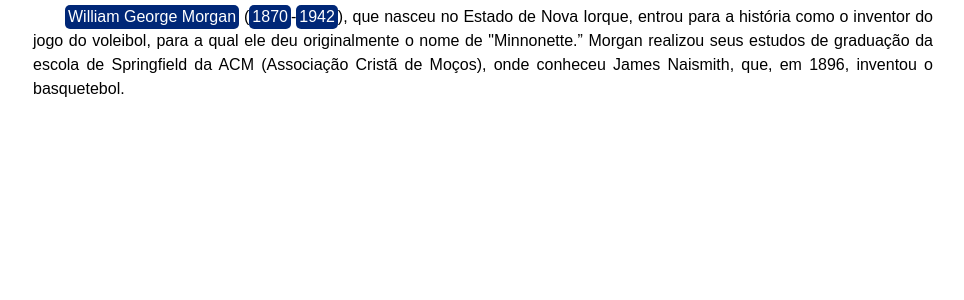
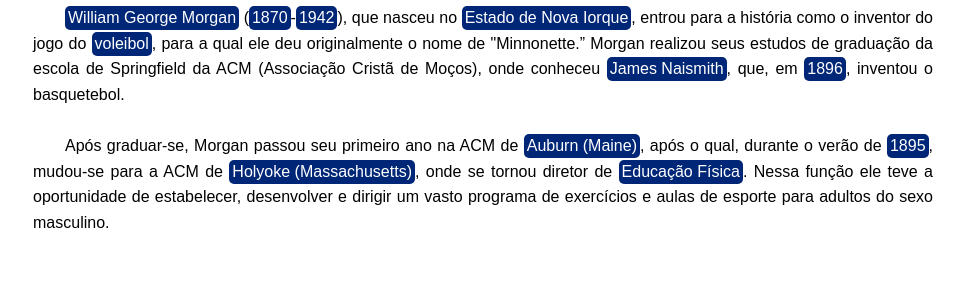
Before and after one commit to lscj-ldc/volei-para-todos, a PHP site: page /historia.html in a window 1280 px wide. Shown: the part 70-370 px from the top of the page, without its empty margins (157-1121 px from the left). Run offline with PHP 8.4, Linux system fonts and the light colour scheme.

Commit message:
Atualização história

```diff
--- a/css/style.css
+++ b/css/style.css
@@ -85,7 +85,6 @@
     text-indent: 2em;
     font-family: Arial, Helvetica, sans-serif;
     font-size: 16px;
-    line-height: 1.5;
 
     & .psh button {
         border: 0;
@@ -107,6 +106,7 @@
     & .psh p {
         display: block;
         text-align: justify;
+        line-height: 1.6;
     }
 
     & .ssh {
@@ -125,12 +125,14 @@
         visibility: hidden;
         transition: visibility 0.25s ease-in-out transform 0.25s ease-in-out, opacity 0.25s ease-in-out;
     }
+
     & .tshc {
         background-color: var(--branco);
         padding: 16px 24px;
         width: 384px;
         border-radius: 5px;
     }
+
     & .ssh .tshc span {
         display: flexbox;
         color: var(--branco);
@@ -142,6 +144,7 @@
         padding: 5px 10px;
         line-height: 24px;
     }
+
     & .ssh .tshc span:hover {
         background-color: var(--branco);
     }
--- a/historia.html
+++ b/historia.html
@@ -1,5 +1,6 @@
 <!DOCTYPE html>
 <html lang="pt-br">
+
 <head>
     <meta charset="UTF-8">
     <meta name="viewport" content="width=device-width, initial-scale=1.0">
@@ -7,6 +8,7 @@
     <link rel="stylesheet" href="css/mobile.css">
     <title>Super Volei</title>
 </head>
+
 <body>
     <header class="header">
         <nav class="nav">
@@ -22,12 +24,19 @@
     <main class="historia">
         <section class="psh"><!--psh = primeira secao historia-->
             <p>
-                <button onmouseover="btnAutor()">William George Morgan</button> (<button onmouseover="btnAno()">1870</button>-<button onmouseover="btnAnoI()">1942</button>), que nasceu no Estado de Nova Iorque, entrou para a história como o inventor do jogo do voleibol, para a qual ele deu originalmente o nome de "Minnonette.” Morgan realizou seus estudos de graduação da escola de Springfield da ACM (Associação Cristã de Moços), onde conheceu James Naismith, que, em 1896, inventou o basquetebol. <br><br>
+                <button onclick="btnAutor()">William George Morgan</button> (<button
+                    onclick="btnAno()">1870</button>-<button onclick="btnAnoI()">1942</button>), que nasceu no <BUtton
+                    onclick="btnEni()">Estado de Nova Iorque</BUtton>, entrou para a história como o inventor do jogo do
+                <button onclick="btnV()">voleibol</button>, para a qual ele deu originalmente o nome de "Minnonette.”
+                Morgan realizou seus estudos de graduação da escola de Springfield da ACM (Associação Cristã de Moços),
+                onde conheceu <button onclick="btnJn()">James Naismith</button>, que, em <button
+                    onclick="btnAnoJn()">1896</button>, inventou o basquetebol. <br><br>
             </p>
             <section class="ssh" id="secao"><!--ssh = segunda secao historia-->
                 <section class="tshc"><!--tshc = terceira secao historia conteudo-->
                     <span onmousemove="btnFechar()">&times;</span>
-                    <p>William George Morgan foi o inventor do voleibol, originalmente chamado "Mintonette", nome derivado do jogo badminton que ele resolveu mudar para melhor refletir a natureza do esporte.
+                    <p>William George Morgan foi o inventor do voleibol, originalmente chamado "Mintonette", nome
+                        derivado do jogo badminton que ele resolveu mudar para melhor refletir a natureza do esporte.
                     </p>
                     <img src="imagem/Sem título.jpg" alt="">
                 </section>
@@ -37,7 +46,8 @@
                 <section class="tshc"><!--tshc = terceira secao historia conteudo-->
                     <span onmousemove="btnAnoF()">&times;</span>
                     <p>
-                        1870 foi um ano comum do século XIX do actual Calendário Gregoriano, da Era de Cristo, e a sua letra dominical foi B, teve início a um sábado e terminou também a um sábado.
+                        1870 foi um ano comum do século XIX do actual Calendário Gregoriano, da Era de Cristo, e a sua
+                        letra dominical foi B, teve início a um sábado e terminou também a um sábado.
                     </p>
                     <img src="imagem/AnoB.jpg" alt="">
                 </section>
@@ -47,7 +57,91 @@
                 <section class="tshc"><!--tshc = terceira secao historia conteudo-->
                     <span onmousemove="btnAnoIF()">&times;</span>
                     <p>
-                        1842 foi um ano comum do século XX que começou numa quinta-feira, segundo o calendário Gregoriano. A sua letra dominical foi D. A terça-feira de Carnaval ocorreu a 17 de fevereiro e o domingo de Páscoa a 5 de abril.
+                        1842 foi um ano comum do século XX que começou numa quinta-feira, segundo o calendário
+                        Gregoriano. A sua letra dominical foi D. A terça-feira de Carnaval ocorreu a 17 de fevereiro e o
+                        domingo de Páscoa a 5 de abril.
+                    </p>
+                    <img src="imagem/AnoB.jpg" alt="">
+                </section>
+            </section>
+
+            <section class="ssh" id="secaoTres"><!--ssh = segunda secao historia-->
+                <section class="tshc"><!--tshc = terceira secao historia conteudo-->
+                    <span onmousemove="btnEniF()">&times;</span>
+                    <p>
+                        Nova Iorque ou Nova York é um dos 50 estados dos Estados Unidos, localizado na Região nordeste
+                        do pais. É o maior centro financeiro e comercial do pais, e o quarto maior centro industrial dos
+                        Estados Unidos, atrás apenas de Califórnia, Texas e Ohio.
+                    </p>
+                    <img src="imagem/eny.jpg" alt="">
+                </section>
+            </section>
+
+            <section class="ssh" id="secaoQuatro"><!--ssh = segunda secao historia-->
+                <section class="tshc"><!--tshc = terceira secao historia conteudo-->
+                    <span onmousemove="btnvF()">&times;</span>
+                    <p>
+                        Volei é um esporte praticado numa quadra dividida em duas partes por uma rede, possuindo duas
+                        equipes de seis jogadores em cada lado. O voleibol foi originalmente chamado de Mintonette,
+                        devido à sua semelhança com o Badminton.
+                    </p>
+                    <img src="imagem/volei.jpg" alt="">
+                </section>
+            </section>
+
+            <section class="ssh" id="secaoCinco"><!--ssh = segunda secao historia-->
+                <section class="tshc"><!--tshc = terceira secao historia conteudo-->
+                    <span onmousemove="btnJnF()">&times;</span>
+                    <p>
+                        James Naismith foi um professor de educação física canadense e inventor do basquetebol.
+                    </p>
+                    <img src="imagem/jn.jpg" alt="">
+                </section>
+            </section>
+
+            <section class="ssh" id="secaoSeis"><!--ssh = segunda secao historia-->
+                <section class="tshc"><!--tshc = terceira secao historia conteudo-->
+                    <span onmousemove="btnAnoJnF()">&times;</span>
+                    <p>
+                        1896 foi um ano bissexto do actual Calendário Gregoriano e as suas letras dominicais foram E e
+                        D, teve início a uma quarta-feira e terminou a uma quinta-feira.
+                    </p>
+                    <img src="imagem/AnoB.jpg" alt="">
+                </section>
+            </section>
+        </section>
+
+        <section class="psh">
+            <p>
+                Após graduar-se, Morgan passou seu primeiro ano na ACM de <button onclick="btnAm()">Auburn
+                (Maine)</button>, após o qual, durante o verão de <button onclick="btnAmAno()">1895</button>, mudou-se para a ACM de <button onclick="btnHm()">Holyoke (Massachusetts)</button>, onde se tornou diretor de <button onclick="btnEf()">Educação Física</button>. Nessa função ele teve a oportunidade de estabelecer, desenvolver e dirigir um vasto programa de exercícios e aulas de esporte para adultos do sexo masculino.
+            </p>
+
+            <section class="ssh" id="secaoSete"><!--ssh = segunda secao historia-->
+                <section class="tshc"><!--tshc = terceira secao historia conteudo-->
+                    <span onmousemove="btnAmF()">&times;</span>
+                    <p>
+                        Auburn é uma cidade localizada no estado Americano do Maine, no Condado de Androscoggin. Foi fundada em 1786, e incorporada em 1868.
+                    </p>
+                    <img src="imagem/auburn.jpg" alt="">
+                </section>
+            </section>
+
+            <section class="ssh" id="secaoOito"><!--ssh = segunda secao historia-->
+                <section class="tshc"><!--tshc = terceira secao historia conteudo-->
+                    <span onmousemove="btnAmAnoF()">&times;</span>
+                    <p>
+                        1895 foi um ano comum do século XIX do actual Calendário Gregoriano, da Era de Cristo, a sua letra dominical foi F, teve início a uma terça-feira e terminou também a uma terça-feira.
+                    </p>
+                    <img src="imagem/AnoB.jpg" alt="">
+                </section>
+            </section>
+
+            <section class="ssh" id="secaoNove"><!--ssh = segunda secao historia-->
+                <section class="tshc"><!--tshc = terceira secao historia conteudo-->
+                    <span onmousemove="btnHmF()">&times;</span>
+                    <p>
+                        Holyoke é uma cidade dos Estados Unidos da América no Estado de Massachusetts, localizada no Condado de Hampden.
                     </p>
                     <img src="imagem/AnoB.jpg" alt="">
                 </section>
@@ -56,4 +150,5 @@
     </main>
     <script defer src="js/app.js"></script>
 </body>
+
 </html>
```
Also changed, not shown: js/app.js (+63 -0 lines), imagem/auburn.jpg (added), imagem/eny.jpg (added), imagem/jn.jpg (added), imagem/volei.jpg (added).
